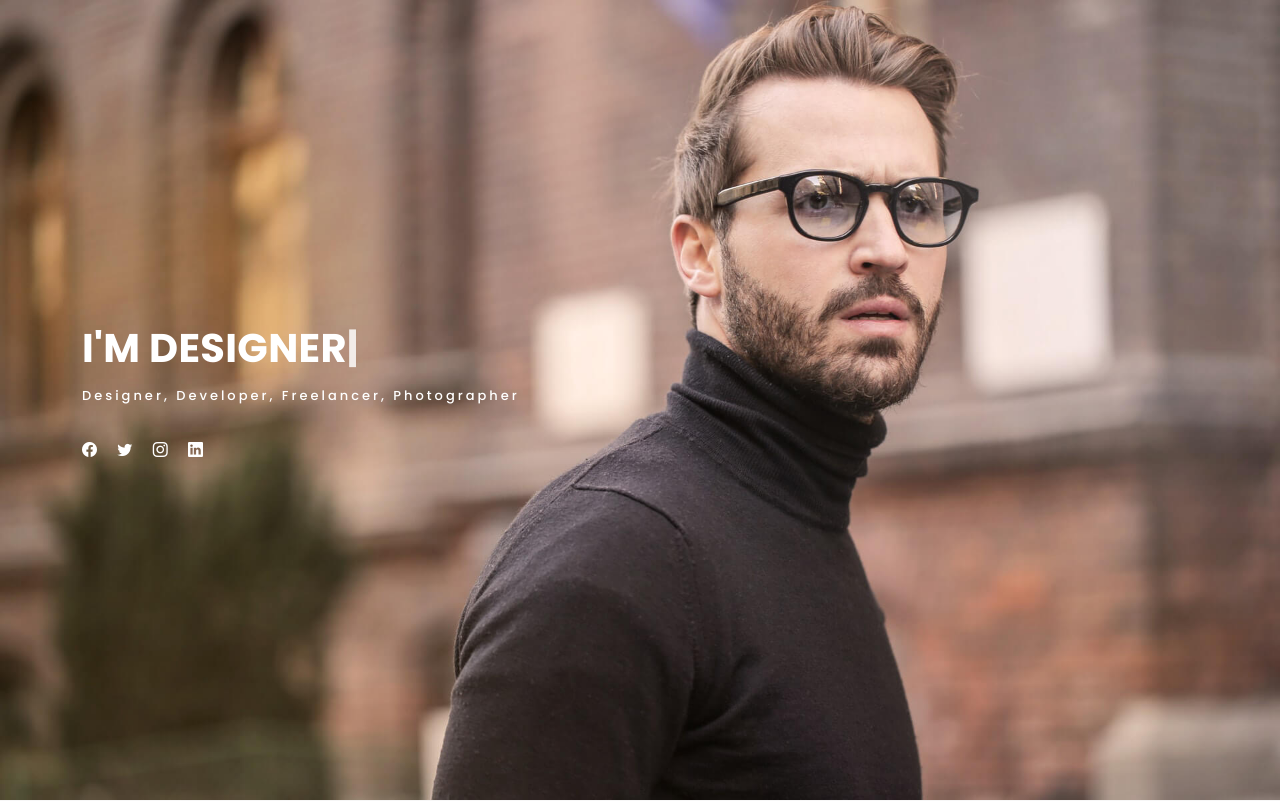
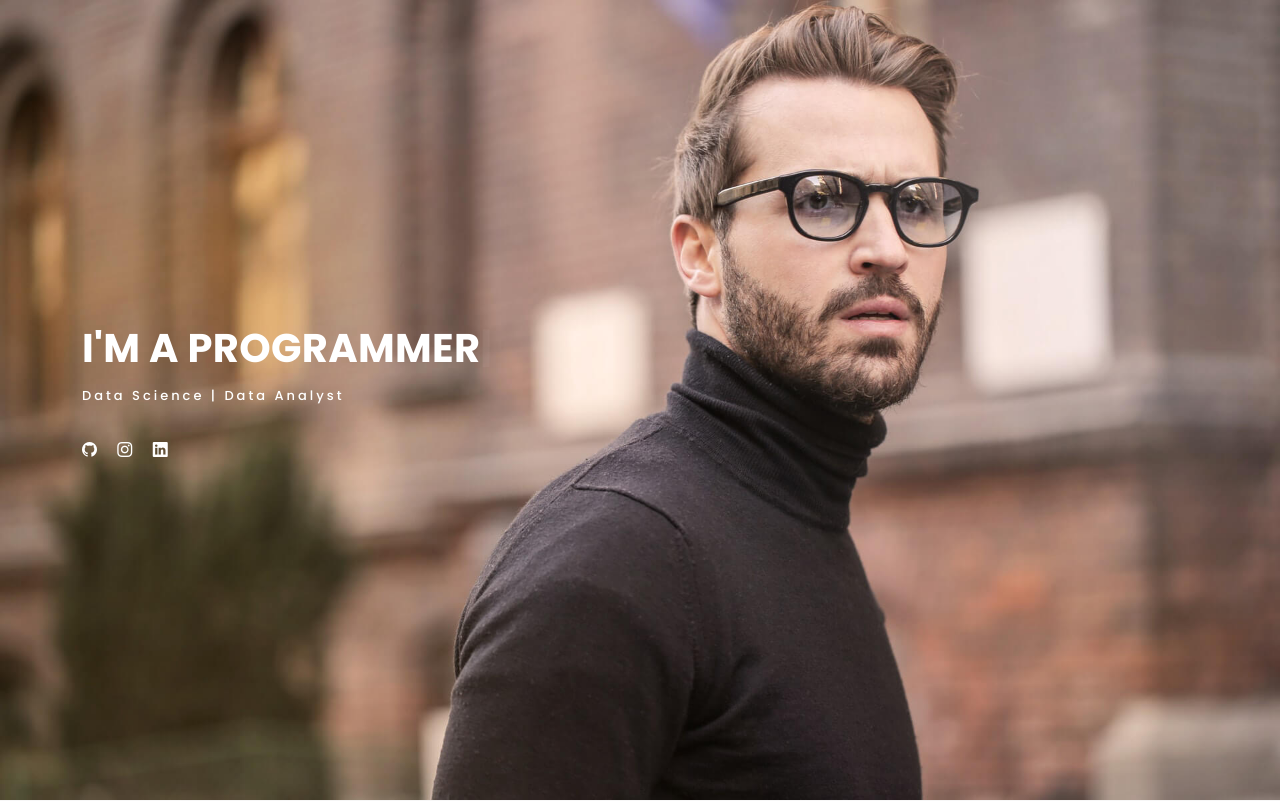
Before and after one commit to johnnys7n/PortfolioWebsite, a Flask app: page / in a window 1280 px wide. Shown: the top 801 px of the page. Run offline with Flask 2, Linux system fonts and the light colour scheme; some libraries are stand-ins or nearby versions; some web fonts are replaced.

Commit message:
added new icons

```diff
--- a/templates/blog-grid.html
+++ b/templates/blog-grid.html
@@ -10,7 +10,7 @@
   <meta content="" name="keywords">
 
   <!-- Favicons -->
-  <link href="././static/img/favicon.png" rel="icon">
+  <link href="././static/img/favicon.ico" rel="icon">
   <link href="././static/img/apple-touch-icon.png" rel="apple-touch-icon">
 
   <!-- Google Fonts -->
--- a/templates/blog-single.html
+++ b/templates/blog-single.html
@@ -10,7 +10,7 @@
   <meta content="" name="keywords">
 
   <!-- Favicons -->
-  <link href="./static/img/favicon.png" rel="icon">
+  <link href="./static/img/favicon.ico" rel="icon">
   <link href="./static/img/apple-touch-icon.png" rel="apple-touch-icon">
 
   <!-- Google Fonts -->
--- a/templates/index.html
+++ b/templates/index.html
@@ -10,7 +10,7 @@
   <meta content="" name="keywords">
 
   <!-- Favicons -->
-  <link href="./static/img/favicon.png" rel="icon">
+  <link href="./static/img/favicon.ico" rel="icon">
   <link href="./static/img/apple-touch-icon.png" rel="apple-touch-icon">
 
   <!-- Google Fonts -->
@@ -42,7 +42,7 @@
   <header id="header" class="fixed-top ">
     <div class="container d-flex align-items-center justify-content-between">
 
-      <a href="index.html" class="logo"><img src="./static/img/logo.png" alt="" class="img-fluid"></a>
+      <a href="index.html" class="logo"><img src="./static/img/favicon.ico" alt="" class="img-fluid"></a>
       <!-- Uncomment below if you prefer to use an text logo -->
       <!-- <h1 class="logo"><a href="index.html">Folio</a></h1> -->
 
@@ -82,15 +82,14 @@
 
     <div class="container">
       <div class="hero-content">
-        <h1>I'm <span class="typed" data-typed-items="Alex Smith, Designer, Developer, Freelancer, Photographer"></span>
+        <h1>I'm <span class="typed" data-typed-items="Johnny Sin, a Programmer, a Researcher, Machine Learning Enthusiast"></span>
         </h1>
-        <p>Designer, Developer, Freelancer, Photographer</p>
+        <p>Data Science | Data Analyst</p>
 
         <ul class="list-unstyled list-social">
-          <li><a href="#"><i class="bi bi-facebook"></i></a></li>
-          <li><a href="#"><i class="bi bi-twitter"></i></a></li>
-          <li><a href="#"><i class="bi bi-instagram"></i></a></li>
-          <li><a href="#"><i class="bi bi-linkedin"></i></a></li>
+          <li><a href="https://github.com/johnnys7n"><i class="bi bi-github"></i></a></li>
+          <li><a href="https://www.instagram.com/johnnys7n/"><i class="bi bi-instagram"></i></a></li>
+          <li><a href="https://www.linkedin.com/in/johnnysin/"><i class="bi bi-linkedin"></i></a></li>
         </ul>
       </div>
     </div>
--- a/templates/portfolio-details.html
+++ b/templates/portfolio-details.html
@@ -10,7 +10,7 @@
   <meta content="" name="keywords">
 
   <!-- Favicons -->
-  <link href="./static/img/favicon.png" rel="icon">
+  <link href="./static/img/favicon.ico" rel="icon">
   <link href="./static/img/apple-touch-icon.png" rel="apple-touch-icon">
 
   <!-- Google Fonts -->
```
Also changed, not shown: static/img/apple-touch-icon.png (added), static/img/favicon.ico (added).
